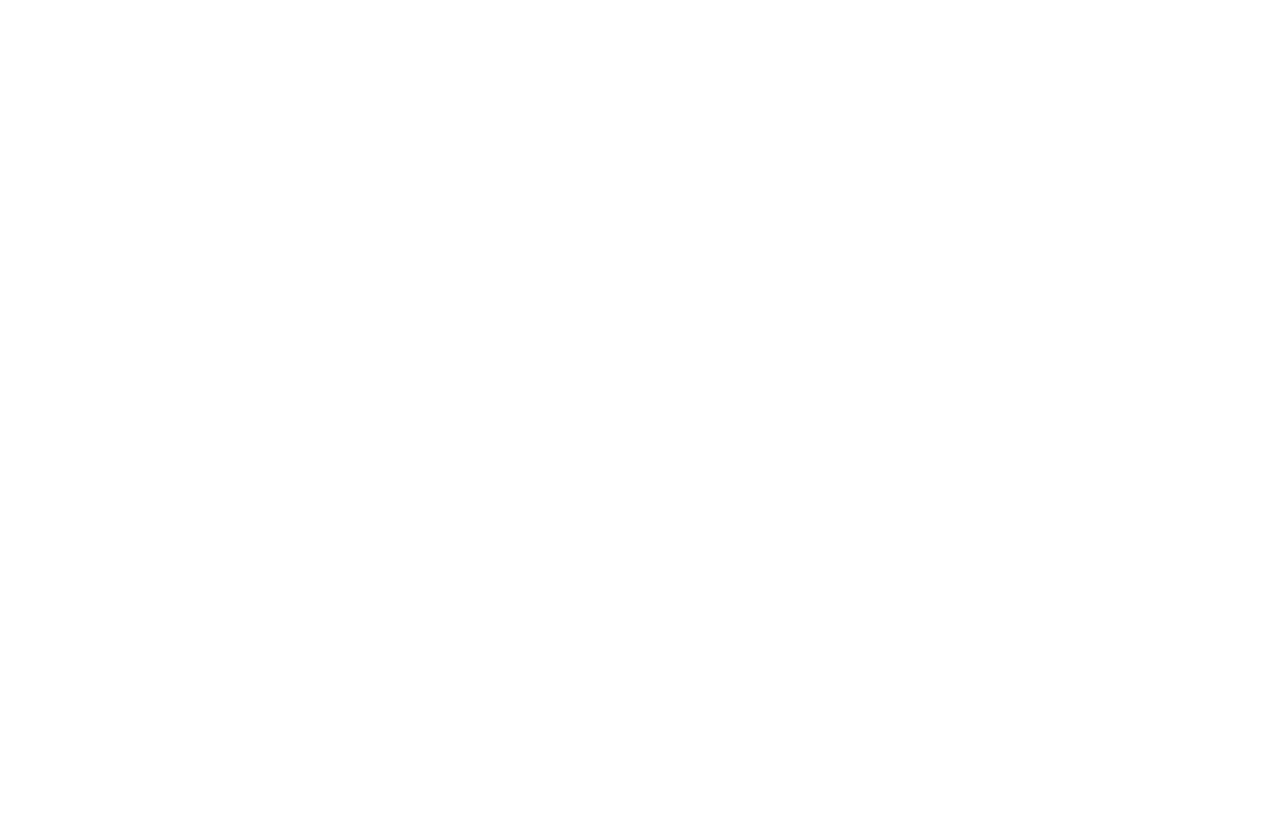
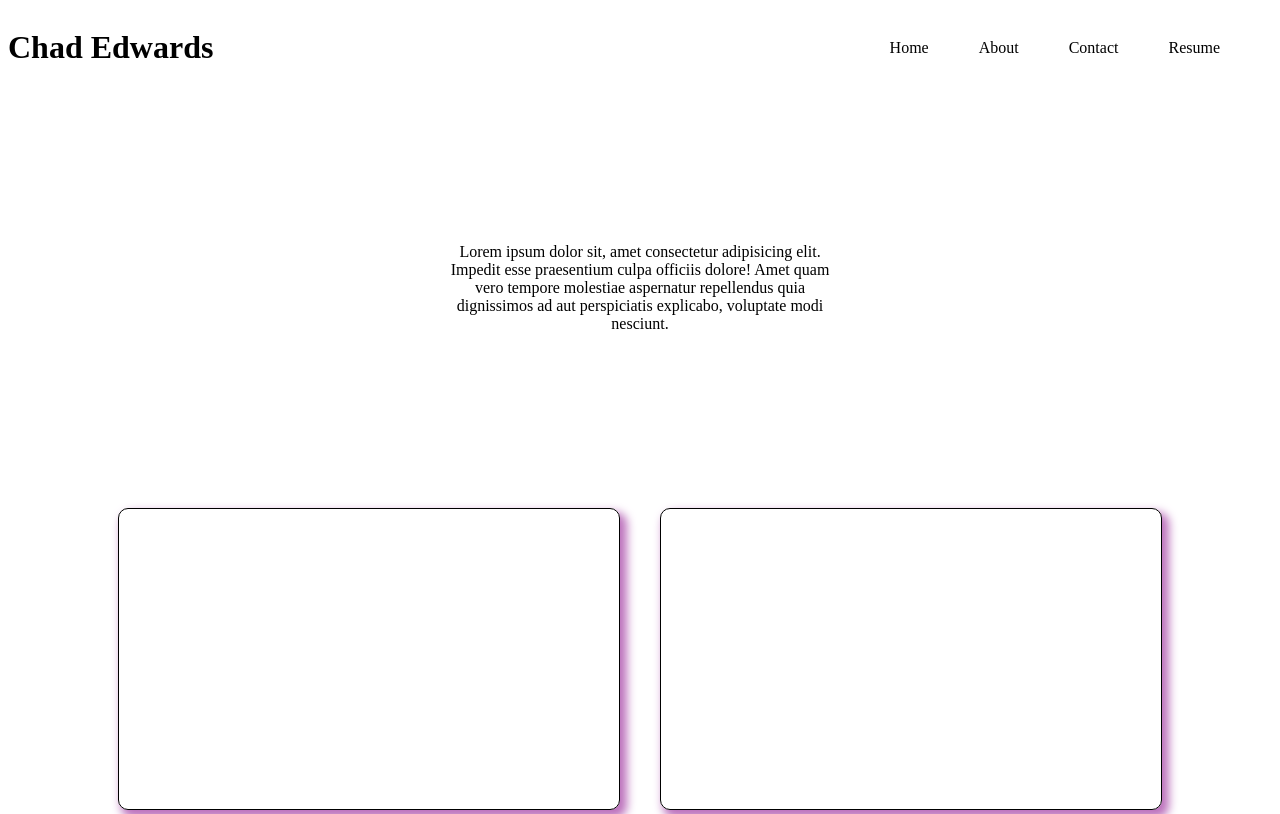
Before and after one commit to chadedwardsofficial/chadedwards-portfolioV1, a plain HTML site: page Develop/index.html in a window 1280 px wide. Shown: the top 814 px of the page. Drawn offline with Linux system fonts and the light colour scheme.

Commit message:
added a nav bar and some card elements with a lorem about filler

```diff
--- a/Develop/assets/style.css
+++ b/Develop/assets/style.css
@@ -0,0 +1,45 @@
+
+.header {
+  display: flex;
+  align-items: center;
+  justify-content: space-between;
+}
+.h1 {
+  font-family:
+}
+.navbar {
+  display: flex;
+  padding: 2px;
+}
+
+.navbar li {
+  display: inline-block;
+  margin-right: 50px;
+}
+
+.container {
+  display: flex;
+  justify-content: center;
+  align-items: center;
+  height: 400px;
+}
+
+.about {
+  max-width: 400px;
+  text-align: center;
+}
+
+.containerwork {
+  display:flex;
+  flex-wrap: wrap;
+  justify-content: center;
+ }
+
+  .card {
+    border: 1px solid black;
+    width: 500px;
+    height: 300px;
+    margin: 20px;
+    border-radius: 10px;
+    box-shadow: 5px 6px 10px 2px rgb(189, 114, 189);
+  }
--- a/Develop/index.html
+++ b/Develop/index.html
@@ -1,11 +1,47 @@
 <!DOCTYPE html>
 <html lang="en">
+
 <head>
   <meta charset="UTF-8">
   <meta name="viewport" content="width=device-width, initial-scale=1.0">
   <title>Chad Edwards Portfolio</title>
+  <link rel="stylesheet" href="/Develop/assets/style.css">
 </head>
+
 <body>
+  <div class="header">
+    <h1 class="h1">Chad Edwards</h1>
+    <div class="nav">
+      <ul class="navbar">
+        <li>Home</li>
+        <li>About</li>
+        <li>Contact</li>
+        <li>Resume</li>
+      </ul>
+    </div>
+  </div>
+  <div class="container">
+    <div class="about">
+      <p>Lorem ipsum dolor sit, amet consectetur adipisicing elit. Impedit esse praesentium culpa officiis dolore! Amet
+        quam vero tempore molestiae aspernatur repellendus quia dignissimos ad aut perspiciatis explicabo, voluptate
+        modi nesciunt.</p>
+    </div>
+  </div>
+
+  <div class="containerwork">
+    <div class="card "></div>
+    <div class="card"></div>
+    <div class="card"></div>
+    <div class="card"></div>
+  </div>
+
+
+
+
+
+
+
 
 </body>
+
 </html>
```
